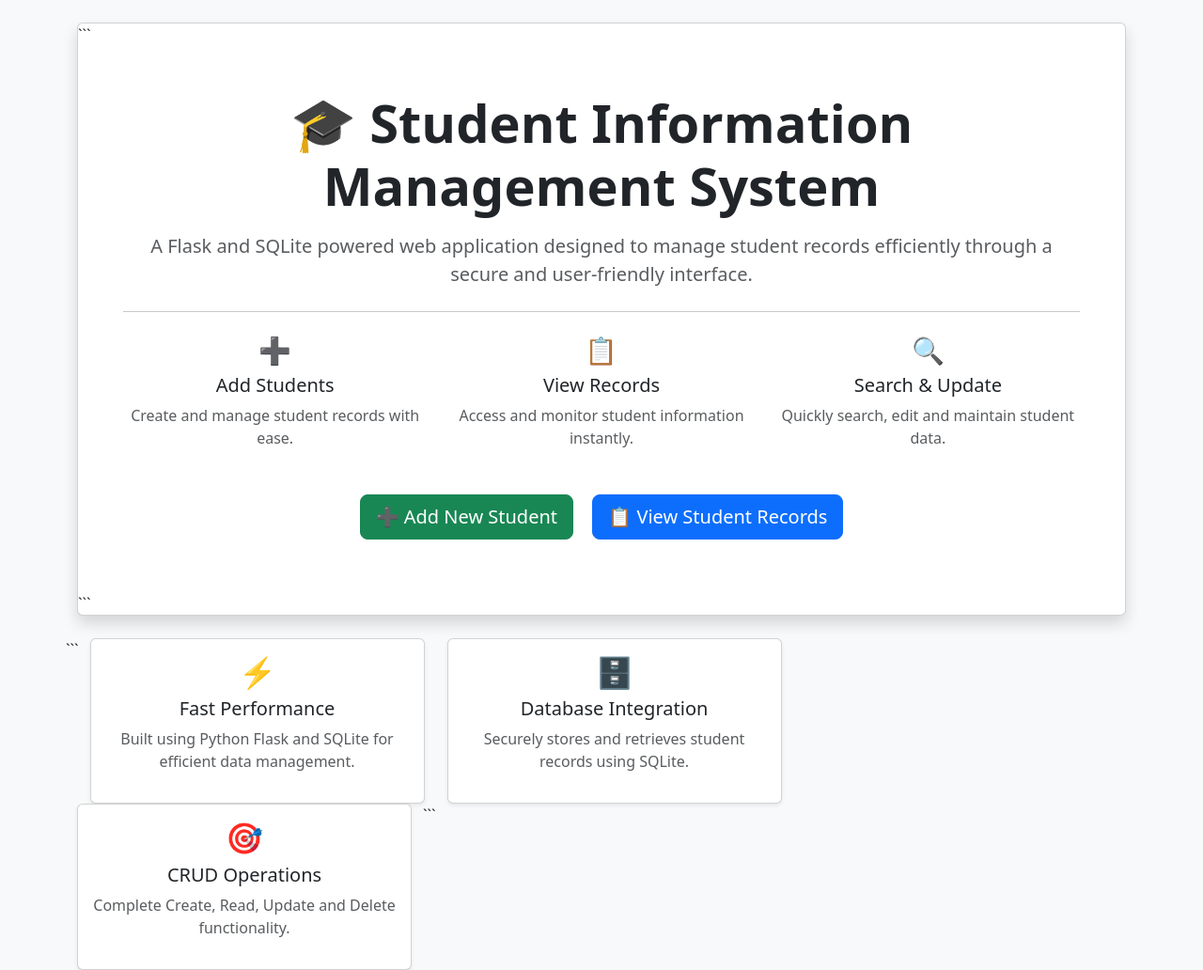
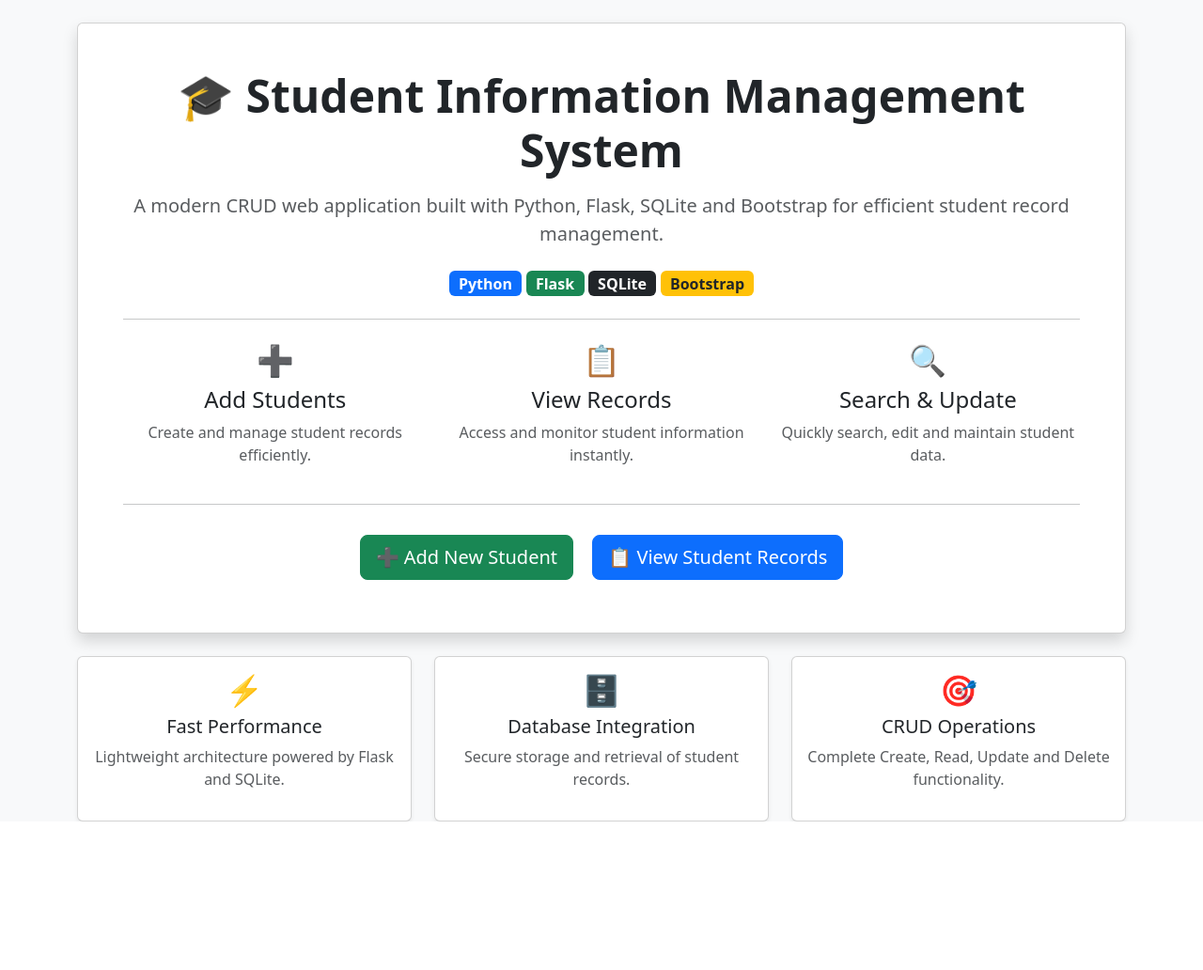
Before and after one commit to sumithackerchd/Student-Management-System, a Flask app: page / in a window 1280 px wide. Shown: the part 56-1088 px from the top of the page at 94% size. After the commit the page ends 930 px from the top, so only its background shows below. Run offline with Flask 3, Linux system fonts and the light colour scheme.

Commit message:
Update Professional homepage

````diff
--- a/templates/index.html
+++ b/templates/index.html
@@ -4,46 +4,69 @@
 
 <div class="card shadow">
 
-```
+
 <div class="card-body text-center p-5">
 
-    <h1 class="display-4 fw-bold mb-3">
+    <h1 class="display-5 fw-bold mb-3">
         🎓 Student Information Management System
     </h1>
 
     <p class="lead text-muted mb-4">
-        A Flask and SQLite powered web application designed to manage student records efficiently through a secure and user-friendly interface.
+        A modern CRUD web application built with Python, Flask, SQLite and Bootstrap for efficient student record management.
     </p>
+
+    <div class="mb-4">
+
+        <span class="badge bg-primary fs-6">Python</span>
+        <span class="badge bg-success fs-6">Flask</span>
+        <span class="badge bg-dark fs-6">SQLite</span>
+        <span class="badge bg-warning text-dark fs-6">Bootstrap</span>
+
+    </div>
 
     <hr class="my-4">
 
-    <div class="row text-center mb-4">
+    <div class="row text-center">
 
         <div class="col-md-4">
-            <h3>➕</h3>
-            <h5>Add Students</h5>
+
+            <h2>➕</h2>
+
+            <h4>Add Students</h4>
+
             <p class="text-muted">
-                Create and manage student records with ease.
+                Create and manage student records efficiently.
             </p>
+
         </div>
 
         <div class="col-md-4">
-            <h3>📋</h3>
-            <h5>View Records</h5>
+
+            <h2>📋</h2>
+
+            <h4>View Records</h4>
+
             <p class="text-muted">
                 Access and monitor student information instantly.
             </p>
+
         </div>
 
         <div class="col-md-4">
-            <h3>🔍</h3>
-            <h5>Search & Update</h5>
+
+            <h2>🔍</h2>
+
+            <h4>Search & Update</h4>
+
             <p class="text-muted">
                 Quickly search, edit and maintain student data.
             </p>
+
         </div>
 
     </div>
+
+    <hr class="my-4">
 
     <a href="/add" class="btn btn-success btn-lg m-2">
         ➕ Add New Student
@@ -54,13 +77,13 @@
     </a>
 
 </div>
-```
+
 
 </div>
 
 <div class="row mt-4">
 
-```
+
 <div class="col-md-4">
 
     <div class="card shadow-sm">
@@ -72,7 +95,7 @@
             <h5>Fast Performance</h5>
 
             <p class="text-muted">
-                Built using Python Flask and SQLite for efficient data management.
+                Lightweight architecture powered by Flask and SQLite.
             </p>
 
         </div>
@@ -92,7 +115,7 @@
             <h5>Database Integration</h5>
 
             <p class="text-muted">
-                Securely stores and retrieves student records using SQLite.
+                Secure storage and retrieval of student records.
             </p>
 
         </div>
@@ -120,7 +143,7 @@
     </div>
 
 </div>
-```
+
 
 </div>
 
````
